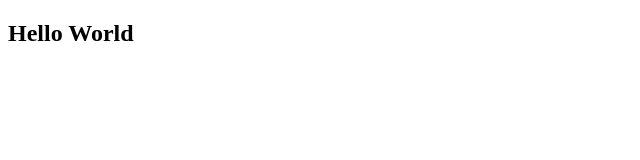
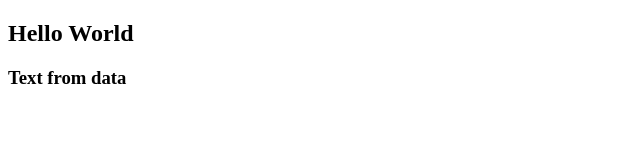
Before and after one commit to Queniex/Basic-Vue, a Vue app: page / in a window 1280 px wide. Shown: the top 160 px of the page, without its empty margins (0-640 px from the left). Built offline with nearby package versions, Linux system fonts and the light colour scheme.

Commit message:
Add Props

```diff
--- a/src/App.vue
+++ b/src/App.vue
@@ -1,5 +1,5 @@
 <template>
-    <Header />
+    <Header :text="text"/>
 </template>
 
 <script>
@@ -9,7 +9,12 @@
         name: 'App',
             components:{
                 Header
+            },
+        data(){
+            return{
+                text:"Text from data"
             }
+        }
     }
 </script>
 
--- a/src/components/Header.vue
+++ b/src/components/Header.vue
@@ -1,10 +1,12 @@
 <template>
    <h2>Hello World</h2>
+   <h3>{{ text }}</h3>
 </template>
 
 <script>
 export default {
     name: "Header",
+    props: ["text"]
 }
 </script>
 
```
